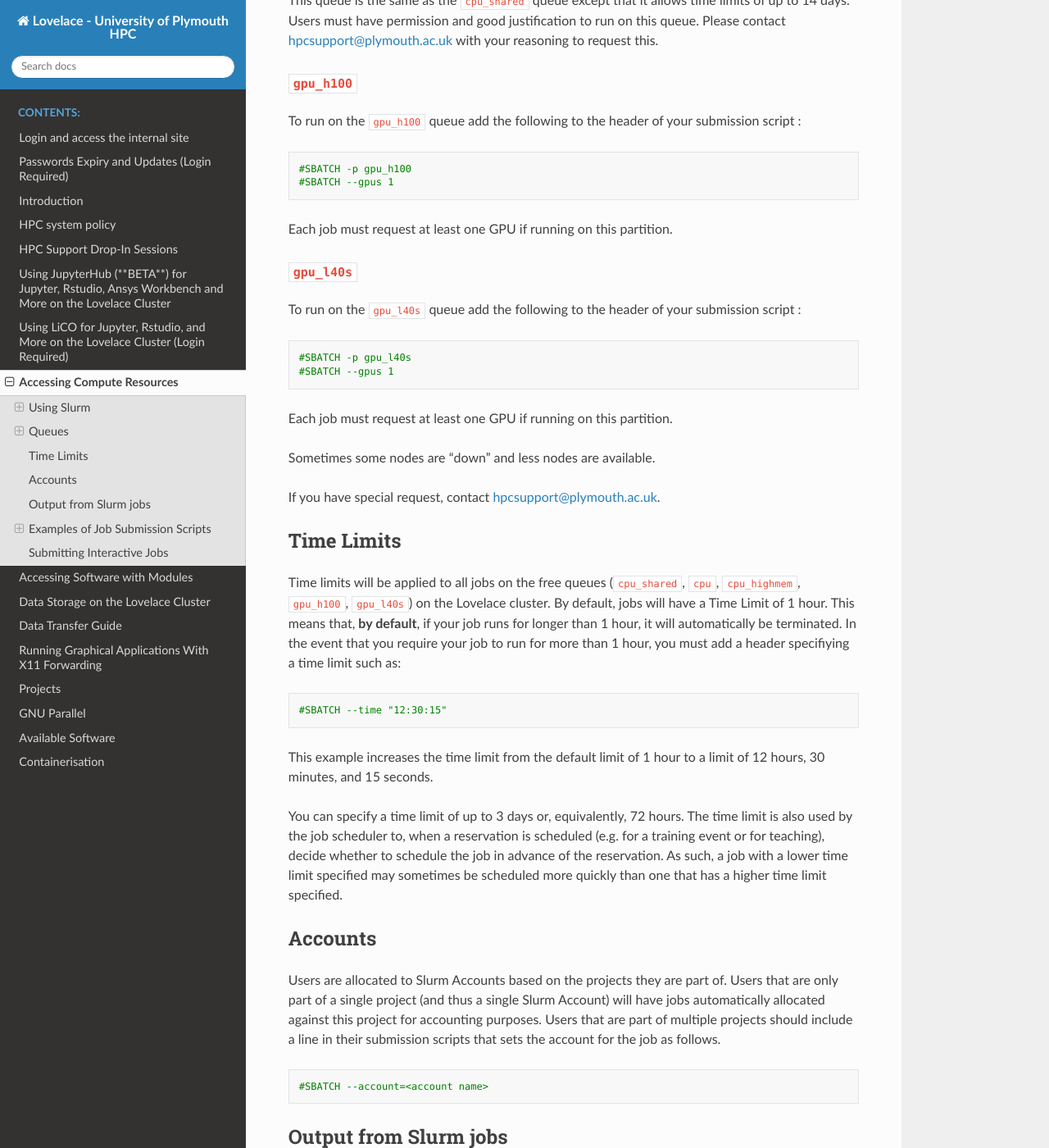
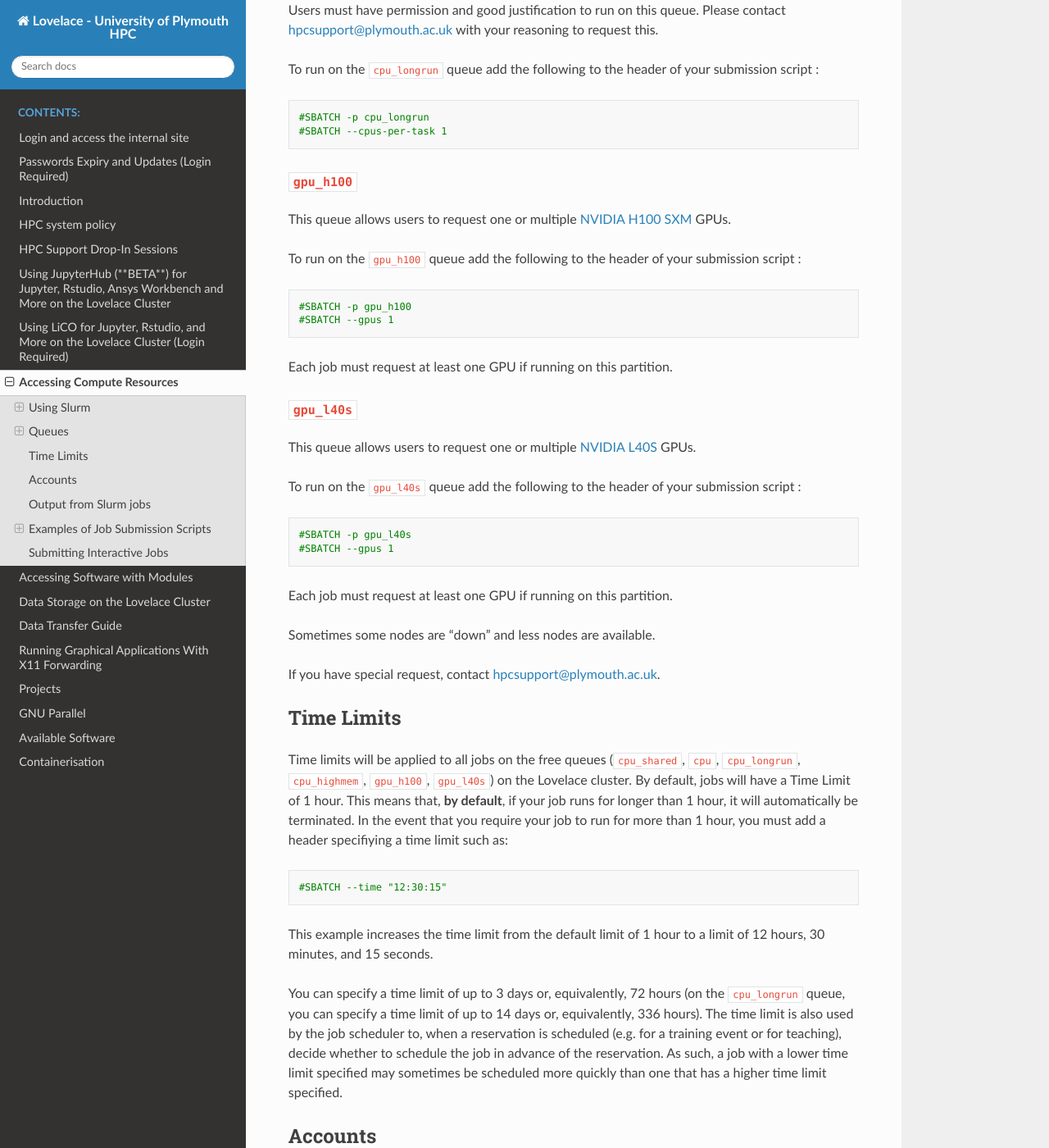
Before and after one commit to AbhinavPraveen/UoP-HPC-Docs, a Sphinx documentation site: the page built from source/user-guide/resources.rst, in a window 1280 px wide and 1400 px high, scrolled down 2842 px. Shown: the whole window at 82% size. Built offline with Sphinx 7.4.7 and the Read the Docs theme 3.1.0, drawn with Linux system fonts in a browser that asks for light colours; some of the changed text lies outside the part shown.

Commit message:
Tidy resources page

```diff
--- a/source/user-guide/resources.rst
+++ b/source/user-guide/resources.rst
@@ -90,6 +90,8 @@
 :plaintext:`cpu_shared`
 ~~~~~~~~~~~~~~~~~~~~~~~
 
+This queue allows users to 'share' resources meaning that they can request parts of nodes (i.e. a specific number of CPU cores and a specific amount of memory -- if a specific amount of memory is not requested, memory will be allocated proportionally to the number of CPUs you request).
+
 To run on the :plaintext:`cpu_shared` queue, add the following to the header of your
 submission script:
 
@@ -103,6 +105,8 @@
 :plaintext:`cpu`
 ~~~~~~~~~~~~~~~~
 
+This queue will always allocate a full 64 core node exclusively to your job.
+
 To run on the :plaintext:`cpu` queue, add the following to the header of your
 submission script :
 
@@ -110,10 +114,10 @@
 
    #SBATCH -p cpu
 
-This queue will always allocate a full 64 core node exclusively to your job.
-
 :plaintext:`cpu_highmem`
 ~~~~~~~~~~~~~~~~~~~~~~~~
+
+This queue will always allocate a full 64 core node with approximately 1.5 TiB of Memory exclusively to your job.
 
 To run on the :plaintext:`cpu_highmem` queue add the following to the header of your
 submission script :
@@ -122,10 +126,10 @@
 
    #SBATCH -p cpu_highmem
 
-This queue will always allocate a full 64 core node exclusively to your job.
-
 :plaintext:`cpu_longrun`
 ~~~~~~~~~~~~~~~~~~~~~~~~
+
+This queue is the same as the :plaintext:`cpu_shared` queue except that it allows time limits of up to 14 days. Users must have permission and good justification to run on this queue. Please contact `hpcsupport@plymouth.ac.uk <mailto:hpcsupport@plymouth.ac.uk>`_ with your reasoning to request this.
 
 To run on the :plaintext:`cpu_longrun` queue add the following to the header of your
 submission script :
@@ -135,12 +139,12 @@
    #SBATCH -p cpu_longrun
    #SBATCH --cpus-per-task 1
 
-This queue is the same as the :plaintext:`cpu_shared` queue except that it allows time limits of up to 14 days. Users must have permission and good justification to run on this queue. Please contact `hpcsupport@plymouth.ac.uk <mailto:hpcsupport@plymouth.ac.uk>`_ with your reasoning to request this.
-
 .. _gpu_h100_job:
 
 :plaintext:`gpu_h100`
 ~~~~~~~~~~~~~~~~~~~~~
+
+This queue allows users to request one or multiple `NVIDIA H100 SXM <https://www.nvidia.com/en-gb/data-center/h100/>`_ GPUs.
 
 To run on the :plaintext:`gpu_h100` queue add the following to the header of your
 submission script :
@@ -156,6 +160,8 @@
 
 :plaintext:`gpu_l40s`
 ~~~~~~~~~~~~~~~~~~~~~
+
+This queue allows users to request one or multiple `NVIDIA L40S <https://www.nvidia.com/en-gb/data-center/l40s/>`_ GPUs.
 
 To run on the :plaintext:`gpu_l40s` queue add the following to the header of your
 submission script :
@@ -175,7 +181,7 @@
 Time Limits
 -----------
 
-Time limits will be applied to all jobs on the free queues (:plaintext:`cpu_shared`, :plaintext:`cpu`, :plaintext:`cpu_highmem`, :plaintext:`gpu_h100`, :plaintext:`gpu_l40s`) on the Lovelace cluster. By default, jobs will have a Time Limit of 1 hour. This means that, **by default**, if your job runs for longer than 1 hour, it will automatically be terminated. In the event that you require your job to run for more than 1 hour, you must add a header specifiying a time limit such as:
+Time limits will be applied to all jobs on the free queues (:plaintext:`cpu_shared`, :plaintext:`cpu`, :plaintext:`cpu_longrun`, :plaintext:`cpu_highmem`, :plaintext:`gpu_h100`, :plaintext:`gpu_l40s`) on the Lovelace cluster. By default, jobs will have a Time Limit of 1 hour. This means that, **by default**, if your job runs for longer than 1 hour, it will automatically be terminated. In the event that you require your job to run for more than 1 hour, you must add a header specifiying a time limit such as:
 
 .. code-block:: sbatch
 
@@ -183,7 +189,7 @@
 
 This example increases the time limit from the default limit of 1 hour to a limit of 12 hours, 30 minutes, and 15 seconds.
 
-You can specify a time limit of up to 3 days or, equivalently, 72 hours. The time limit is also used by the job scheduler to, when a reservation is scheduled (e.g. for a training event or for teaching), decide whether to schedule the job in advance of the reservation. As such, a job with a lower time limit specified may sometimes be scheduled more quickly than one that has a higher time limit specified.
+You can specify a time limit of up to 3 days or, equivalently, 72 hours (on the :plaintext:`cpu_longrun` queue, you can specify a time limit of up to 14 days or, equivalently, 336 hours). The time limit is also used by the job scheduler to, when a reservation is scheduled (e.g. for a training event or for teaching), decide whether to schedule the job in advance of the reservation. As such, a job with a lower time limit specified may sometimes be scheduled more quickly than one that has a higher time limit specified.
 
 Accounts
 --------
```
